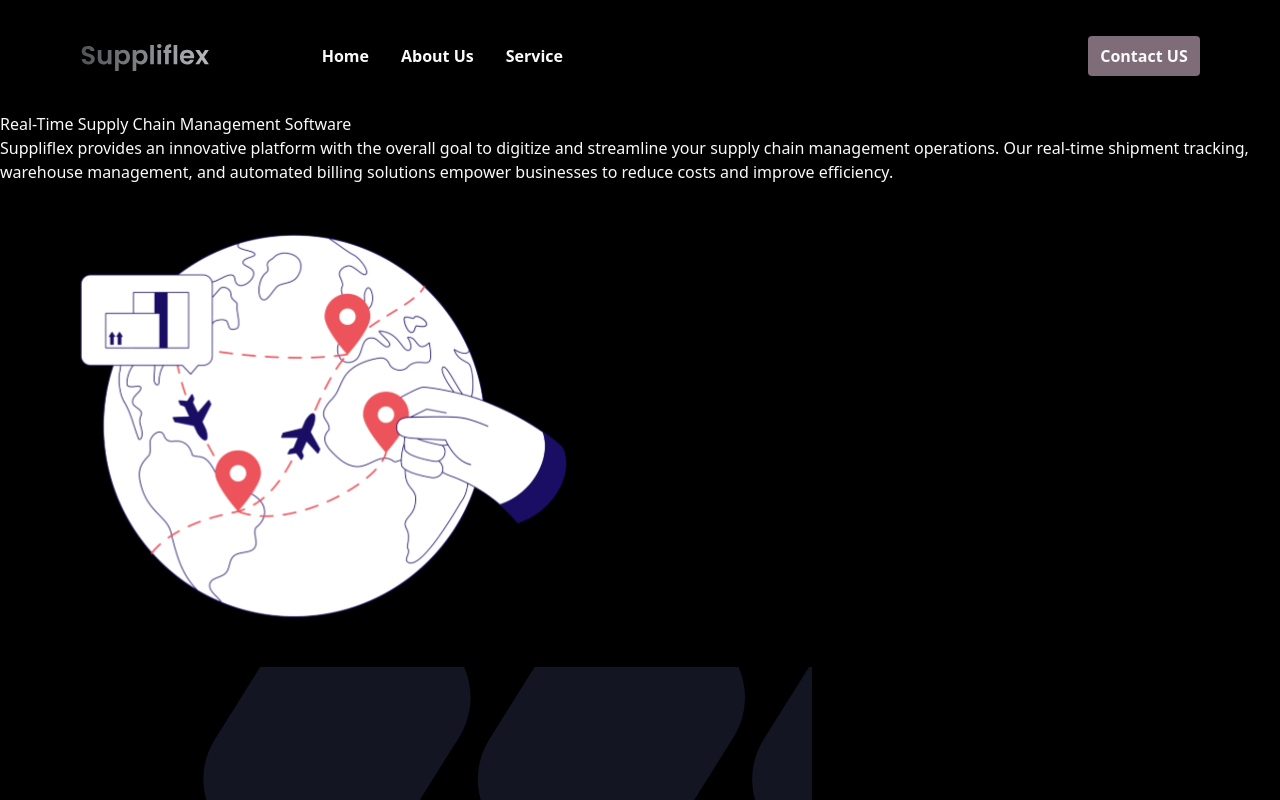
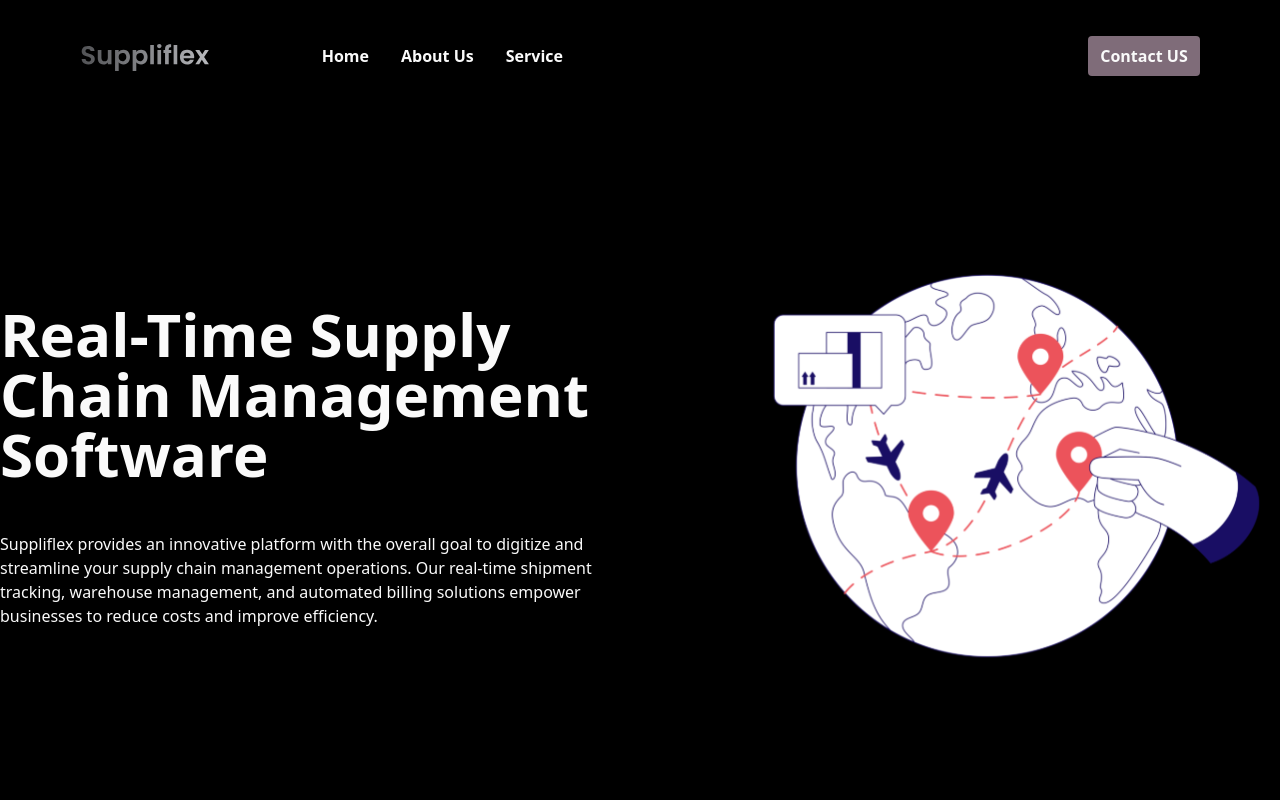
Before and after one commit to Suppliflex/Suppliflex-Front-End, a Next.js app in the folder front-end/: page / in a window 1280 px wide. Shown: the top 800 px of the page. Built offline with nearby package versions, Linux system fonts and the light colour scheme.

Commit message:
added styles to Intro

```diff
--- a/front-end/components/Intro.tsx
+++ b/front-end/components/Intro.tsx
@@ -1,8 +1,8 @@
 const Intro: React.FC = () => {
   return (
-    <div className="max-w-7xl m-auto">
-      <div>
-        <h1 >Real-Time Supply Chain Management Software</h1>
+    <div className="max-w-7xl m-auto flex mt-28 justify-between items-center">
+      <div className="flex flex-col gap-12 w-[50%]">
+        <h1 className="text-6xl font-bold">Real-Time Supply Chain Management Software</h1>
         <p>
           Suppliflex provides an innovative platform with the overall goal to digitize and
           streamline your supply chain management operations. Our real-time shipment tracking,
@@ -10,9 +10,9 @@ const Intro: React.FC = () => {
           and improve efficiency.
         </p>
       </div>
-      <div>
-        <img src="./img/pictures/globe.svg" alt="globe" />
-        <img src="./img/pictures/tire-marks.svg" alt="" />
+      <div className="">
+        <img className="" src="./img/pictures/globe.svg" alt="globe" />
+        {/* <img className="absolute top-0 w-5xl" src="./img/pictures/tire-marks.svg" alt="tire marks" /> */}
       </div>
     </div>
   );
```
